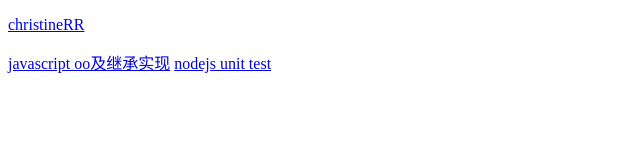
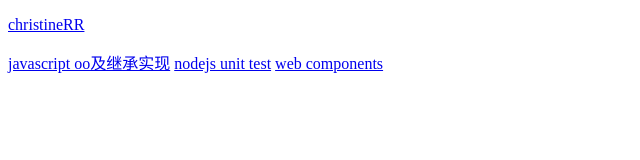
Before and after one commit to christineRR/christineRR.github.io, a plain HTML site: page index.html in a window 1280 px wide. Shown: the whole page, without its empty margins (0-640 px from the left). Drawn offline with Linux system fonts and the light colour scheme.

Commit message:
add web components

```diff
--- a/index.html
+++ b/index.html
@@ -10,6 +10,7 @@
   <p>
     <a href="http://christinerr.github.io/javascript-oo.html">javascript oo及继承实现</a>
     <a href="http://christinerr.github.io/nodejs-unit-test.html">nodejs unit test</a>
+    <a href="http://christinerr.github.io/web-components.html">web components</a>
   </p>
 </body>
 </html>
```
Also changed, not shown: 1 other file.
